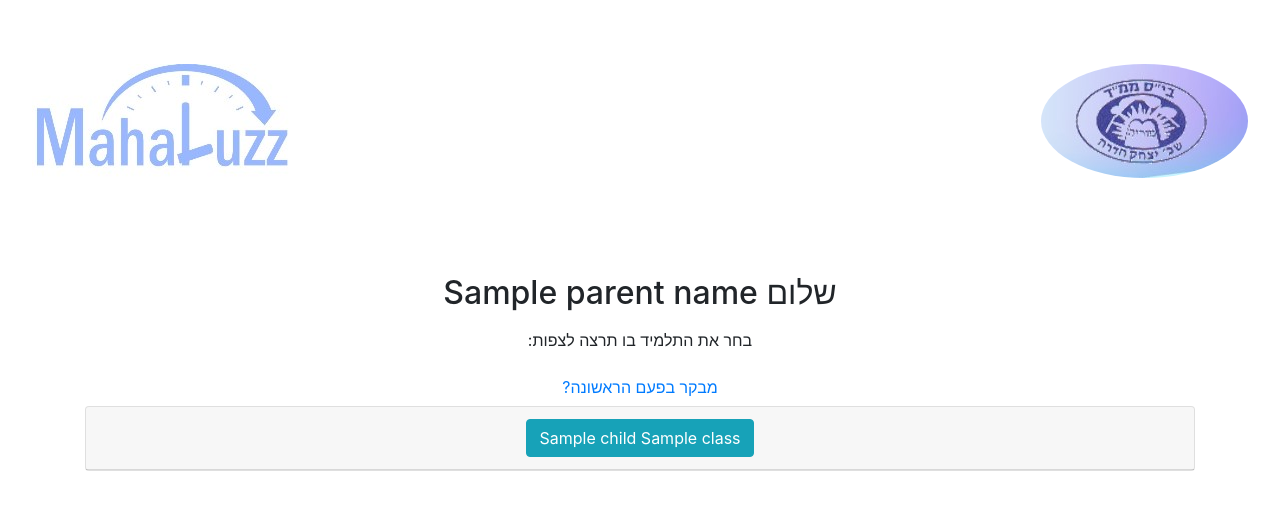
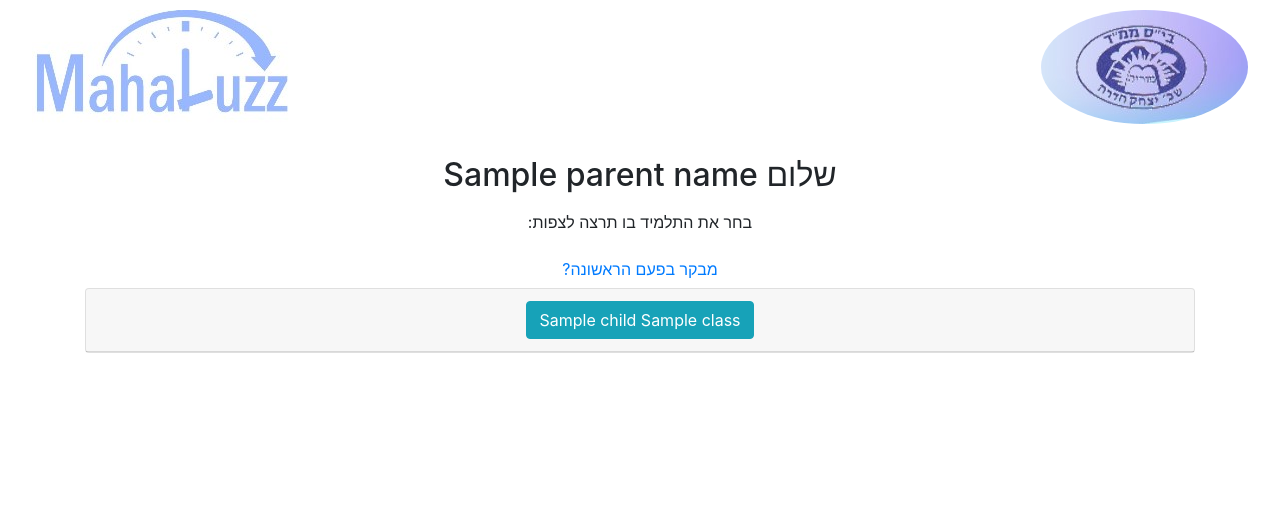
Before and after one commit to tomron27/mahaluzz, a Django app: template templates/parent.html in a window 1280 px wide. Shown: the top 510 px of the page. Run offline with Django 3.2, Linux system fonts and the light colour scheme; the template is opened without the code that fills it: most values are stand-ins (such as "Sample title", 1, 10 or a date in 2020); some libraries are stand-ins or nearby versions.

Commit message:
base pictures

```diff
--- a/templates/base.html
+++ b/templates/base.html
@@ -15,7 +15,8 @@
  <style type="text/css">
         .jumbotron {
             background: none;             /* Transparent background */
-            {#height:#}
+            padding-bottom: 0;
+            padding-top: 10px;
         }
     </style>
 
--- a/templates/parent.html
+++ b/templates/parent.html
@@ -17,15 +17,15 @@
         {% for child,class in child_dict.items %}
             <!--child1 dropdown-->
     	    <div  class="card">
-    		    <div class="card-header" id="child1">
+    		    <div class="card-header" id="{{child}}">
     			<h5 class="mb-0">
-    				<button class="btn btn-info" data-toggle="collapse" data-target="#child1-info" area-controls="child1-info">
+    				<button class="btn btn-info" data-toggle="collapse" data-target="'#'+{{child}}+'-info'" area-controls="{{child}}+'-info'">
     				{{child}} {{class}}
     				</button>
     			</h5>
     		    </div>
             </div>
-            <div id="child1-info" class="collapse" area-labelledby="child1" data-parent="#accordion">
+            <div id="{{child}}+'-info'" class="collapse" area-labelledby="{{child}}" data-parent="#accordion">
     			<div class="card-body">
     			  <div class="container-fluid">
 			          <div class="row">
```
